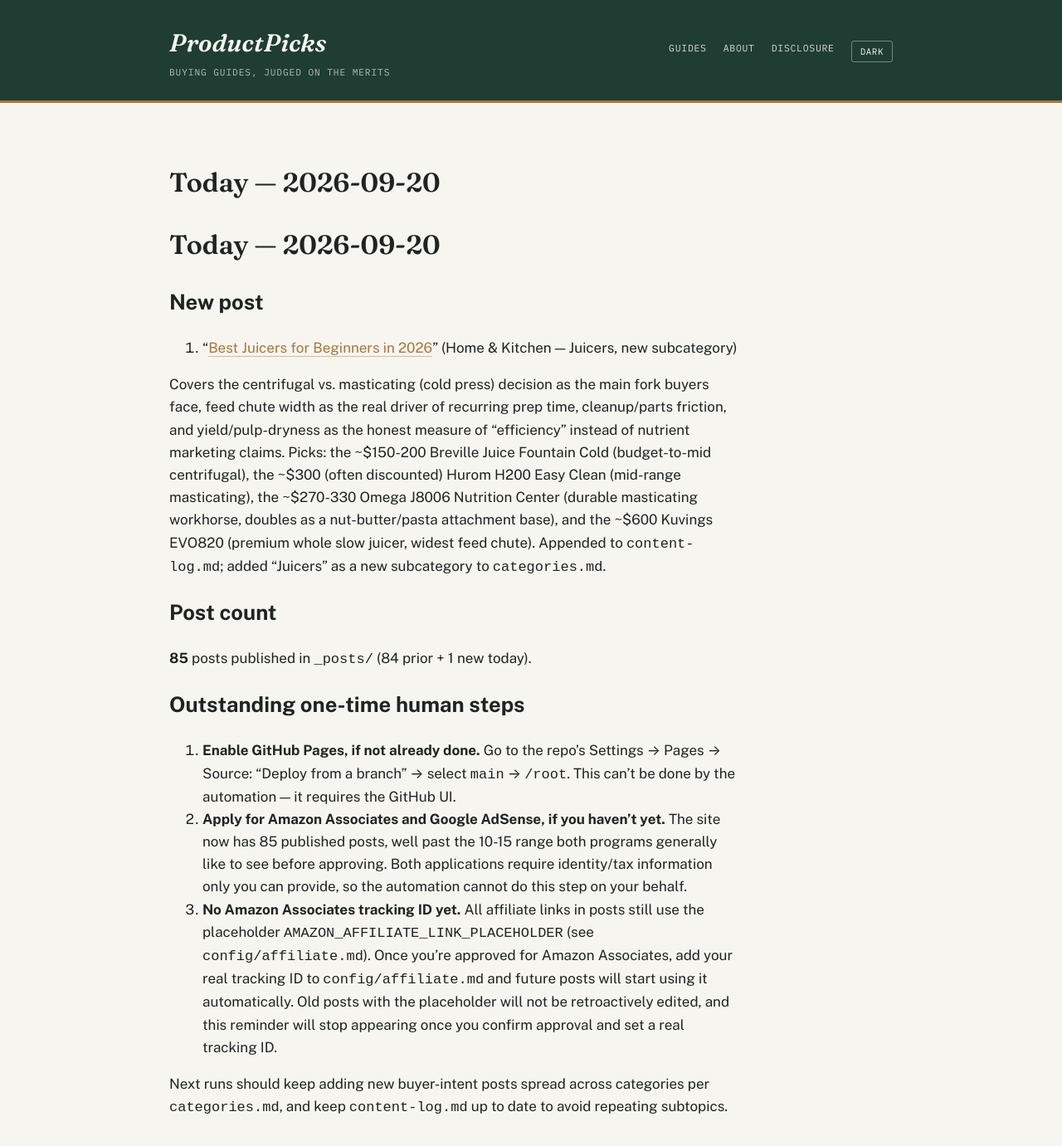
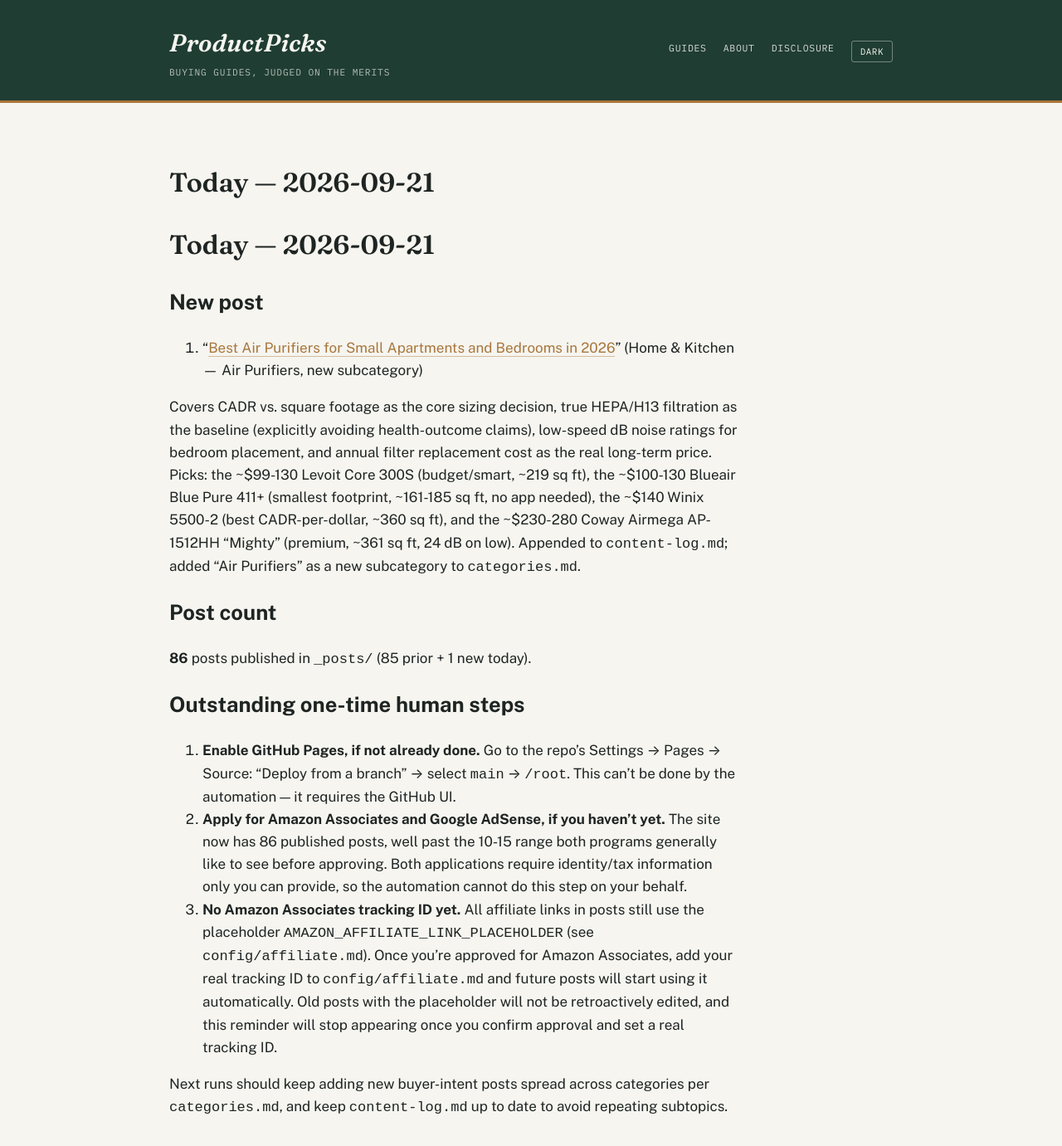
Before and after one commit to ajith198/ProductPicks, a Jekyll site: the page built from today.md, in a window 1280 px wide and 1400 px high. Shown: the top 1381 px of the window at 83% size. Built offline with Jekyll 4.4.1, drawn with Linux system fonts in a browser that asks for light colours; our own code applies the rules of GitHub Pages for plain Markdown files.

Commit message:
daily: 2026-09-21 new post + log update
Add air purifier buying guide (new Home & Kitchen subcategory), update
content-log.md, categories.md, and today's status files.

Co-Authored-By: Claude Sonnet 5 <noreply@anthropic.com>
Claude-Session: https://claude.ai/code/session_011U7KVt1od1ZFaWEzxBVwu7

```diff
--- a/categories.md
+++ b/categories.md
@@ -1,6 +1,6 @@
 # Categories & expansion strategy
 
-**Status: multi-category, as of 2026-07-12. Updated 2026-09-20.** ProductPicks started as a pickleball-only site (see `niche.md` for that original research). This file governs the site now that it has expanded into multiple product verticals, and is the doc future automated/daily runs should consult when choosing what to write next.
+**Status: multi-category, as of 2026-07-12. Updated 2026-09-21.** ProductPicks started as a pickleball-only site (see `niche.md` for that original research). This file governs the site now that it has expanded into multiple product verticals, and is the doc future automated/daily runs should consult when choosing what to write next.
 
 ## Front matter taxonomy
 
@@ -20,7 +20,7 @@ These two fields drive the Category / Type / Year filters in the search bar on t
 | Category | Subcategories covered so far |
 |---|---|
 | Sports | Pickleball, Soccer, Tennis, Cycling, Running, Yoga, Golf, Basketball, Badminton, Swimming, Baseball, Fitness, Volleyball, Climbing, Table Tennis, Boxing, Football, Disc Golf |
-| Home & Kitchen | Coffee Makers, Electric Kettles, Blenders, Air Fryers, Toaster Ovens, Rice Cookers, Stand Mixers, Robot Vacuums, Espresso Machines, Pressure Cookers, Food Processors, Knife Sets, Cast Iron Skillets, Dutch Ovens, Coffee Grinders, Water Filter Pitchers, Cordless Stick Vacuums, Vacuum Sealers, Slow Cookers, Meat Thermometers, Indoor Grills, French Press, Sous Vide Machines, Immersion Blenders, Waffle Makers, Bread Makers, Electric Griddles, Juicers |
+| Home & Kitchen | Coffee Makers, Electric Kettles, Blenders, Air Fryers, Toaster Ovens, Rice Cookers, Stand Mixers, Robot Vacuums, Espresso Machines, Pressure Cookers, Food Processors, Knife Sets, Cast Iron Skillets, Dutch Ovens, Coffee Grinders, Water Filter Pitchers, Cordless Stick Vacuums, Vacuum Sealers, Slow Cookers, Meat Thermometers, Indoor Grills, French Press, Sous Vide Machines, Immersion Blenders, Waffle Makers, Bread Makers, Electric Griddles, Juicers, Air Purifiers |
 | Outdoor & Recreation | Camping Tents, Sleeping Bags, Headlamps, Hiking Boots, Camp Stoves, Water Filters, Trekking Poles, Coolers, Backpacking Backpacks, Camp Chairs, Camping Lanterns, Fishing, Rain Jackets, Binoculars, Paddleboards, Kayaks, Life Jackets (PFDs), Hydration Packs, Sleeping Pads, Hammocks, Daypacks, Water Bottles, Multi-Tools, Camping Cots, Portable Power Stations |
 
 New subcategories can be added freely within an existing category. New top-level categories should only be added when there's a genuine cluster of buyer-intent content planned for it (not a one-off post) — keep the category list short enough that the dropdown filter stays useful.
--- a/today.md
+++ b/today.md
@@ -1,19 +1,19 @@
-# Today — 2026-09-20
+# Today — 2026-09-21
 
 ## New post
 
-1. "[Best Juicers for Beginners in 2026](/home-kitchen/buying-guides/best-juicers-for-beginners/)" (Home & Kitchen — Juicers, new subcategory)
+1. "[Best Air Purifiers for Small Apartments and Bedrooms in 2026](/home-kitchen/buying-guides/best-air-purifiers-for-small-apartments-and-bedrooms/)" (Home & Kitchen — Air Purifiers, new subcategory)
 
-Covers the centrifugal vs. masticating (cold press) decision as the main fork buyers face, feed chute width as the real driver of recurring prep time, cleanup/parts friction, and yield/pulp-dryness as the honest measure of "efficiency" instead of nutrient marketing claims. Picks: the ~$150-200 Breville Juice Fountain Cold (budget-to-mid centrifugal), the ~$300 (often discounted) Hurom H200 Easy Clean (mid-range masticating), the ~$270-330 Omega J8006 Nutrition Center (durable masticating workhorse, doubles as a nut-butter/pasta attachment base), and the ~$600 Kuvings EVO820 (premium whole slow juicer, widest feed chute). Appended to `content-log.md`; added "Juicers" as a new subcategory to `categories.md`.
+Covers CADR vs. square footage as the core sizing decision, true HEPA/H13 filtration as the baseline (explicitly avoiding health-outcome claims), low-speed dB noise ratings for bedroom placement, and annual filter replacement cost as the real long-term price. Picks: the ~$99-130 Levoit Core 300S (budget/smart, ~219 sq ft), the ~$100-130 Blueair Blue Pure 411+ (smallest footprint, ~161-185 sq ft, no app needed), the ~$140 Winix 5500-2 (best CADR-per-dollar, ~360 sq ft), and the ~$230-280 Coway Airmega AP-1512HH "Mighty" (premium, ~361 sq ft, 24 dB on low). Appended to `content-log.md`; added "Air Purifiers" as a new subcategory to `categories.md`.
 
 ## Post count
 
-**85** posts published in `_posts/` (84 prior + 1 new today).
+**86** posts published in `_posts/` (85 prior + 1 new today).
 
 ## Outstanding one-time human steps
 
 1. **Enable GitHub Pages, if not already done.** Go to the repo's Settings → Pages → Source: "Deploy from a branch" → select `main` → `/root`. This can't be done by the automation — it requires the GitHub UI.
-2. **Apply for Amazon Associates and Google AdSense, if you haven't yet.** The site now has 85 published posts, well past the 10-15 range both programs generally like to see before approving. Both applications require identity/tax information only you can provide, so the automation cannot do this step on your behalf.
+2. **Apply for Amazon Associates and Google AdSense, if you haven't yet.** The site now has 86 published posts, well past the 10-15 range both programs generally like to see before approving. Both applications require identity/tax information only you can provide, so the automation cannot do this step on your behalf.
 3. **No Amazon Associates tracking ID yet.** All affiliate links in posts still use the placeholder `AMAZON_AFFILIATE_LINK_PLACEHOLDER` (see `config/affiliate.md`). Once you're approved for Amazon Associates, add your real tracking ID to `config/affiliate.md` and future posts will start using it automatically. Old posts with the placeholder will not be retroactively edited, and this reminder will stop appearing once you confirm approval and set a real tracking ID.
 
 Next runs should keep adding new buyer-intent posts spread across categories per `categories.md`, and keep `content-log.md` up to date to avoid repeating subtopics.
```
Also changed, not shown: TODAY.md (+1 -1 lines), _posts/2026-09-21-best-air-purifiers-for-small-apartments-and-bedrooms.md (added, +53 -0 lines), content-log.md (+1 -0 lines).
